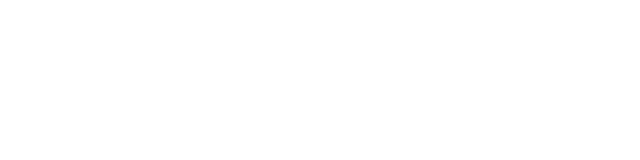
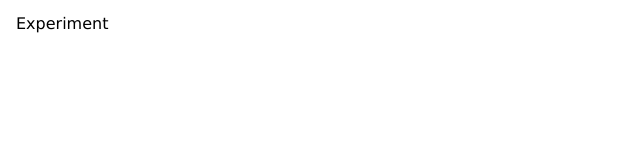
Before and after one commit to TiekieWiki/Thesis-Experiment, a Vue app in the folder thesis-experiment/: page /experiment in a window 1280 px wide. Before the commit this address had no page. Shown: the top 160 px of the page, without its empty margins (0-640 px from the left). Built offline with nearby package versions, Linux system fonts and the light colour scheme.

Commit message:
Created routing

```diff
--- a/thesis-experiment/src/assets/styles/pages/experiment.scss
+++ b/thesis-experiment/src/assets/styles/pages/experiment.scss
@@ -0,0 +1,3 @@
+main {
+  padding: $spacing-medium;
+}
--- a/thesis-experiment/src/router/index.ts
+++ b/thesis-experiment/src/router/index.ts
@@ -2,7 +2,23 @@ import { createRouter, createWebHistory } from 'vue-router'
 
 const router = createRouter({
   history: createWebHistory(import.meta.env.BASE_URL),
-  routes: [],
+  routes: [
+    {
+      path: '/',
+      name: 'Start',
+      component: () => import('../views/StartView.vue'),
+    },
+    {
+      path: '/experiment',
+      name: 'Experiment',
+      component: () => import('../views/ExperimentView.vue'),
+    },
+    {
+      path: '/finishing-up',
+      name: 'End',
+      component: () => import('../views/EndView.vue'),
+    },
+  ],
 })
 
 export default router
--- a/thesis-experiment/src/views/EndView.vue
+++ b/thesis-experiment/src/views/EndView.vue
@@ -0,0 +1 @@
+<template>End</template>
--- a/thesis-experiment/src/views/ExperimentView.vue
+++ b/thesis-experiment/src/views/ExperimentView.vue
@@ -0,0 +1 @@
+<template>Experiment</template>
--- a/thesis-experiment/src/views/StartView.vue
+++ b/thesis-experiment/src/views/StartView.vue
@@ -0,0 +1 @@
+<template>Start</template>
```
